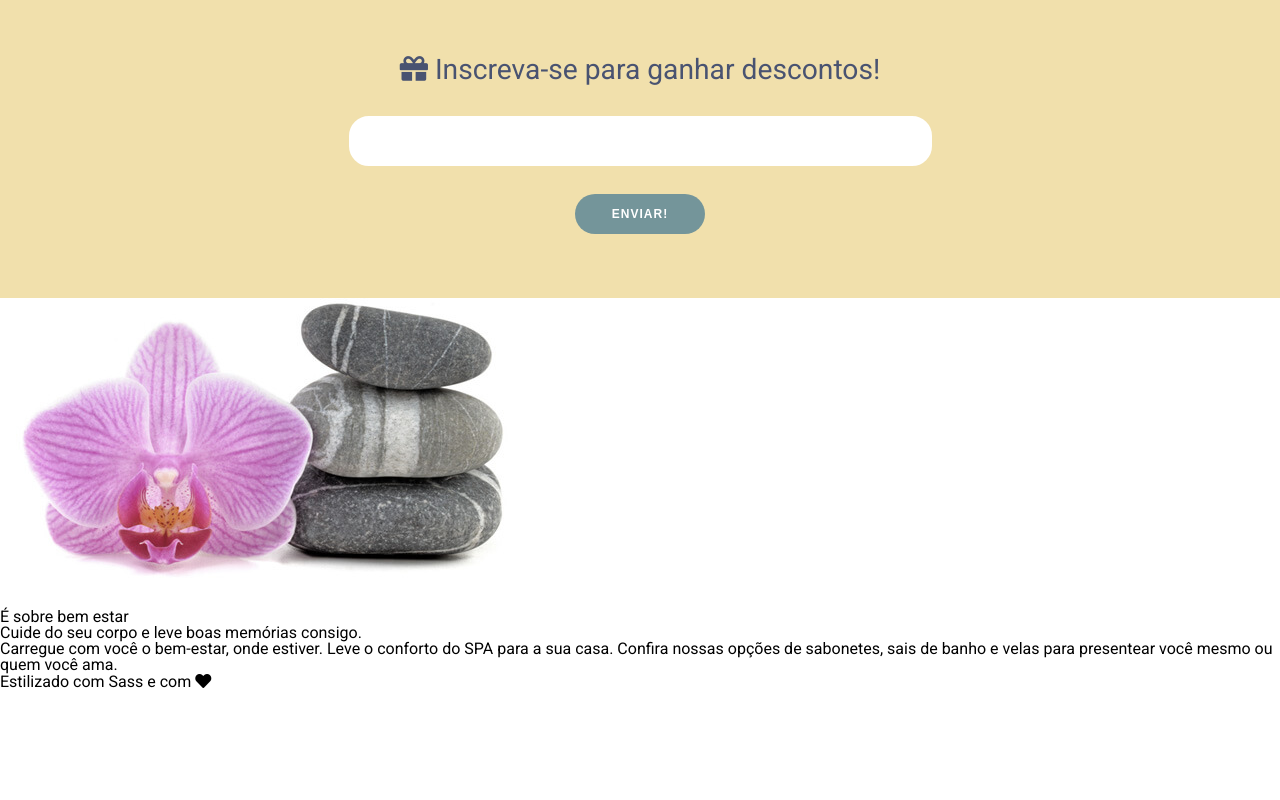
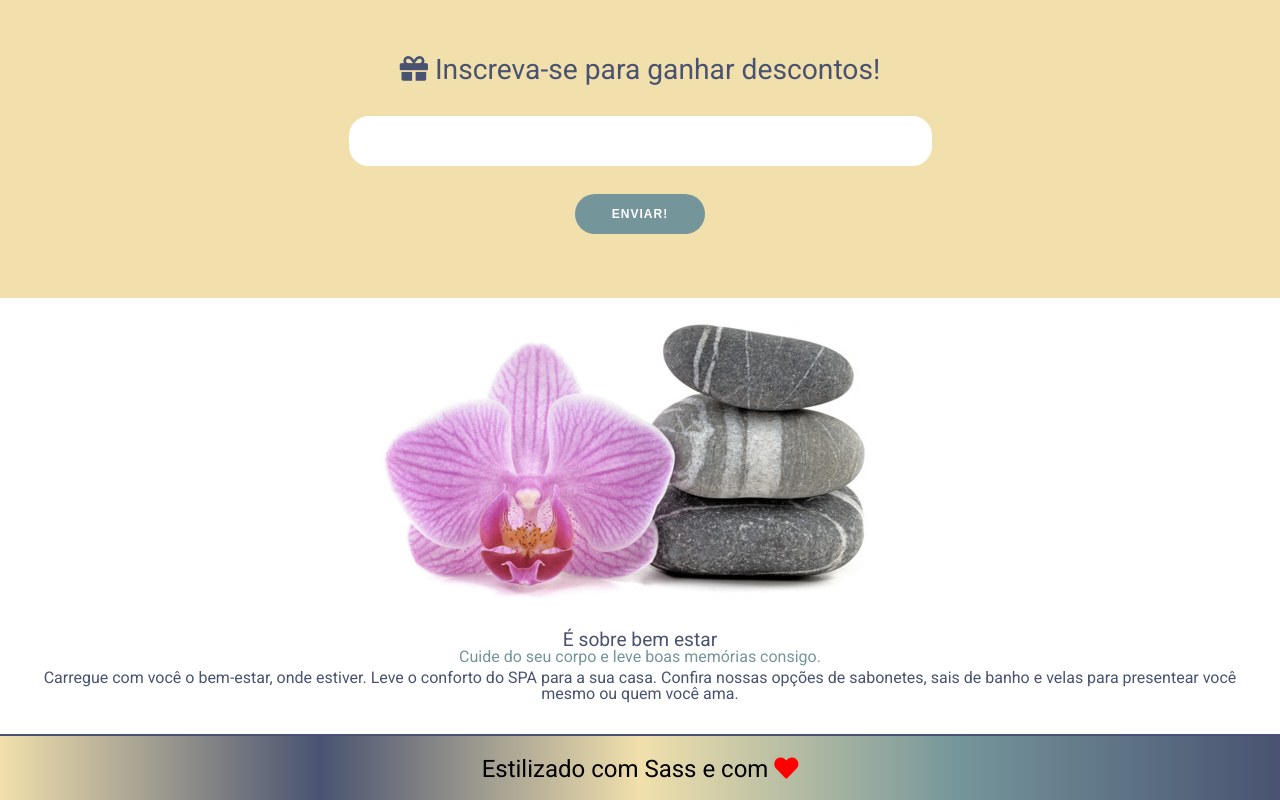
Before and after one commit to Rdfenix/AluraClass, a plain HTML site: page alura-spa-projeto_inicial/index.html in a window 1280 px wide. Shown: the part 1202-2002 px from the top of the page. Before the commit the page ends 1893 px from the top, so only its background shows below. Drawn offline with nearby package versions, Linux system fonts and the light colour scheme.

Commit message:
adding new styles in other components

```diff
--- a/alura-spa-projeto_inicial/index.html
+++ b/alura-spa-projeto_inicial/index.html
@@ -104,7 +104,7 @@
           </form>
         </div>
       </section>
-      <section>
+      <section id="curiosities">
         <div>
           <img src="imagens/pedra-e-flor.jpeg" alt="" />
         </div>
--- /dev/null
+++ b/alura-spa-projeto_inicial/styles/components/_curiosities.scss
@@ -0,0 +1,19 @@
+@import "../abstract/variables";
+
+#curiosities {
+  padding: 1rem;
+  text-align: center;
+  margin: 5px;
+  h3 {
+    color: $primary-color;
+    font-size: $text-size/2.5;
+  }
+  h4 {
+    color: $secondary-color;
+    font-size: $text-size/3;
+  }
+  p {
+    margin-top: 5px;
+    color: $primary-color;
+  }
+}
--- /dev/null
+++ b/alura-spa-projeto_inicial/styles/components/_footer.scss
@@ -0,0 +1,24 @@
+@import "../abstract/variables";
+
+@mixin bg-colors($colors...) {
+  background: linear-gradient(to left, $colors);
+}
+
+footer {
+  text-align: center;
+  font-size: $text-size / 2;
+  border-top: 2px solid $primary-color;
+  margin-top: 1rem;
+  padding: 1.2rem;
+  @include bg-colors(
+    $primary-color,
+    $secondary-color,
+    $tertiary-color,
+    $primary-color,
+    $tertiary-color
+  );
+
+  i {
+    color: red;
+  }
+}
--- a/alura-spa-projeto_inicial/styles/style.scss
+++ b/alura-spa-projeto_inicial/styles/style.scss
@@ -3,3 +3,5 @@
 @import "./components/banner";
 @import "./components/services";
 @import "./components/discount";
+@import "./components/footer";
+@import "./components/curiosities";
```
Also changed, not shown: alura-spa-projeto_inicial/styles/style.css, 1 other file.
